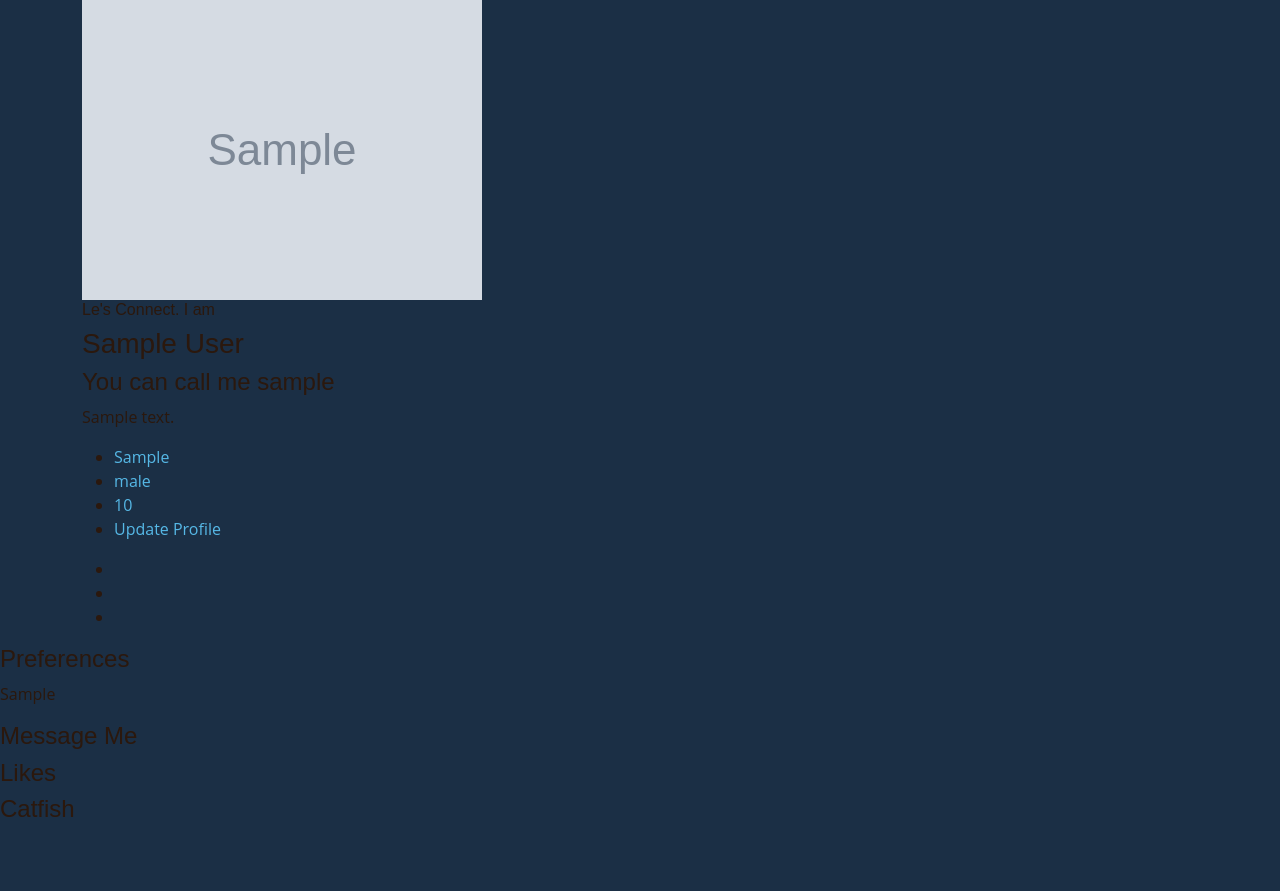
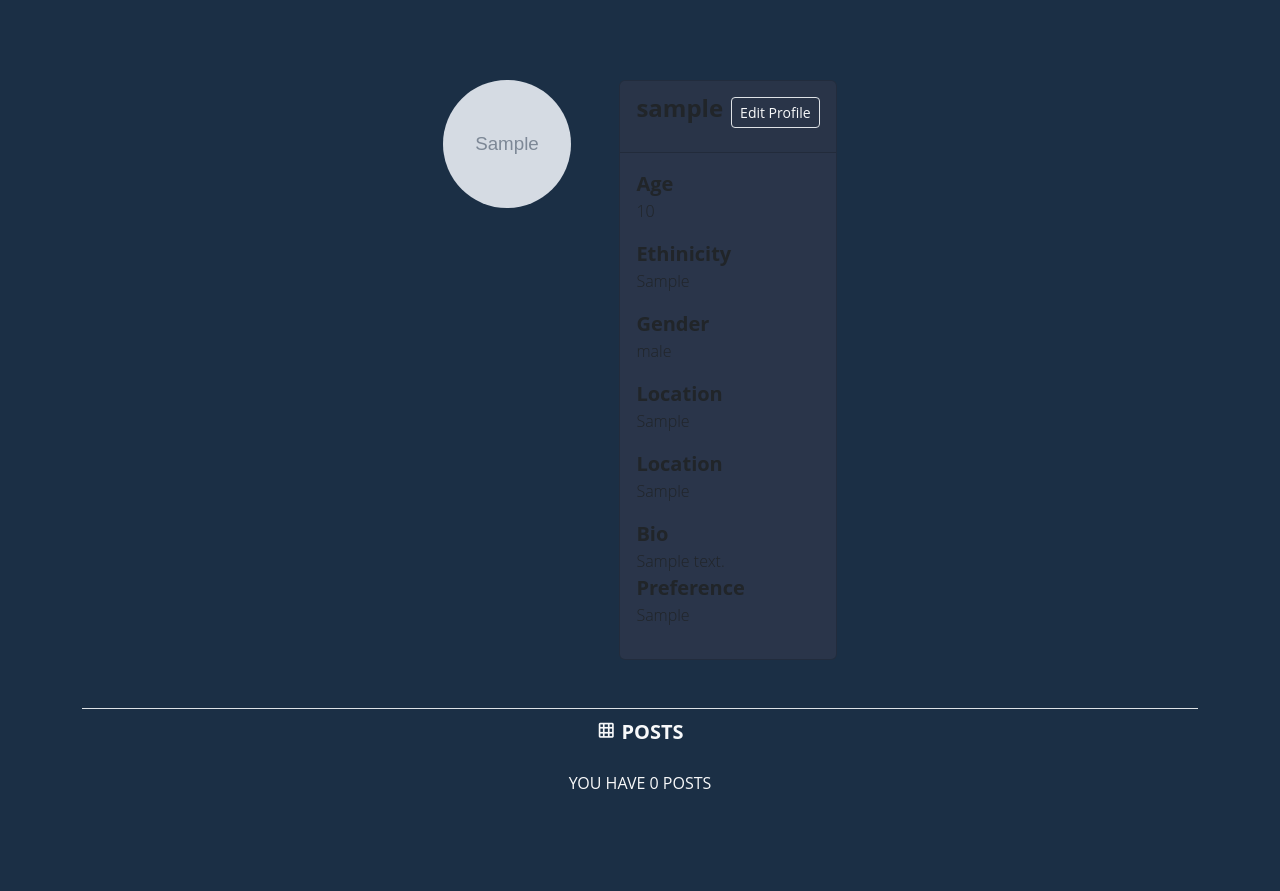
Before and after one commit to nancymwende/iConnect, a Django app: page /profile/1/ in a window 1280 px wide. Shown: the part 101-992 px from the top of the page. Before the commit the page ends 918 px from the top, so only its background shows below. Run offline with Django 4.2, Linux system fonts and the light colour scheme; a user stored in the database is signed in; tables that the repository leaves empty hold one stand-in row (values such as "Sample post"); grey boxes marked "Sample" are stand-in pictures; some libraries are stand-ins or nearby versions.

Commit message:
style: profile

```diff
--- a/connect/forms.py
+++ b/connect/forms.py
@@ -17,7 +17,7 @@ class UserRegisterForm(UserCreationForm):
 class ProfileEditForm(forms.ModelForm):
     class Meta:
         model = Profile
-        fields = ['profile_photo','age','ethnicity', 'preference', 'location', 'gender', 'bio']
+        fields = ['age', 'ethnicity','gender', 'location', 'profile_photo','preference', 'bio']
 
 class UserUpdateForm(forms.ModelForm):
     email = forms.EmailField()
@@ -29,4 +29,4 @@ class UserUpdateForm(forms.ModelForm):
 class UpdateProfileForm(forms.ModelForm):
     class Meta:
         model = Profile
-        fields = ['bio','profile_photo', 'preference', 'location']
+        fields = ['age', 'ethnicity','gender', 'location', 'profile_photo','preference', 'bio']
--- a/connect/templates/userprofile.html
+++ b/connect/templates/userprofile.html
@@ -1,65 +1,114 @@
-{% extends 'index.html' %}
-{% load crispy_forms_tags %}
+{%extends 'base.html'%}
+{% load static %}
+{% load django_bootstrap5 %}
+
+{% block styles %}
+{{block.super}}
+<link rel="stylesheet" href="{% static 'css/profile.css' %}">
+{% endblock styles %}
+
+{% block title %}Profile{% endblock title %}
+
 {% block content %}
-    <div class="container box_1620">
-        <div class="banner_inner d-flex align-items-center">
-            <div class="banner_content">
-                <div class="media">
-                    <div class="d-flex">
-                        {% if profile.profile_photo %}
-                        <img class="card-img" src="{{profile.profile_photo.url}}" alt="profile image">
+<section class="container d-flex flex-column justify-content-center align-items-center text-light">
+    <div class="profile d-flex justify-content-around">
+        <div class="dp pe-5">
+            {% if user.profile.profile_photo %}
+            <img src="{{ user.profile.profile_photo.url }}" alt="" style="width: 8rem; height: 8rem; border-radius: 50%;">
+            {% else %}
+            <p style="width: 5rem; height: 5rem; border-radius: 50%; background-color: #74b2c3;"></p>
+            {% endif %}
+        </div>
+
+        <div class="card profile-info" style="background: #2d384bda !important;">
+            <div class="card-header">
+                <div class="d-flex justify-content-between align-items-center">
+                    <p class="fw-bold fs-4">
+                        {{user.username}}
+                    </p>
+                    <p>
+                        {% if can_update  %}
+                        <a href="{% url 'update_profile' %}">
+                            <button type="button" class="btn text-light btn-sm border ms-2 mt-2" id="edit-profile-btn">Edit Profile</button>
+                        </a>
                         {% endif %}
-                    </div>
-                    <div class="media-body">
-                        <div class="personal_text">
-                            <h6>Le's Connect. I am</h6>
-                            <h3>{{profile.user.first_name}} {{profile.user.last_name}}</h3>
-                            <h4>You can call me {{profile.user.username}}</h4>
-                            <p>{{profile.bio}}</p>
-                            <ul class="list basic_info">
-                                <li><a href="#"><i class="lnr lnr-map-marker"></i>{{profile.location}}</a></li>
-                                <li><a href="#"><i class="lnr lnr-user"></i>{{profile.gender}}</a></li>
-                                <li><a href="#"><i class="lnr lnr-calendar-full"></i> {{profile.age}}</a></li>
-                                {% if profile.user == request.user and request.user.is_authenticated %}
-                                <li><a href="{% url 'update_profile' profile.user.id %}"><i class="lnr lnr-cog"></i>Update Profile</a></li>
-                                {%endif%}
-                            </ul>
-                            <ul class="list personal_social">
-                                <li><a href="#"><i class="fa fa-facebook"></i></a></li>
-                                <li><a href="#"><i class="fa fa-twitter"></i></a></li>
-                                <li><a href="#"><i class="fa fa-linkedin"></i></a></li>
-                            </ul>
-                        </div>
-                    </div>
+                    </p>
                 </div>
             </div>
+            <div class="card-body">
+                <span class="card-text mt-0 pt-0">
+                    <p>
+                        <span class="fw-bold fs-5">Age</span> <br>
+                        <span class="fw-light">
+                            {{user.profile.age}}
+                        </span>
+                    </p>
+                    <p>
+                        <span class="fw-bold fs-5">Ethinicity</span> <br>
+                        <span class="fw-light">
+                            {{user.profile.ethnicity}}
+                        </span>
+                    </p>
+                    <p>
+                        <span class="fw-bold fs-5">Gender</span> <br>
+                        <span class="fw-light">
+                            {{user.profile.gender}}
+                        </span>
+                    </p>
+                    <p>
+                        <span class="fw-bold fs-5">Location</span> <br>
+                        <span class="fw-light">
+                            {{user.profile.location}}
+                        </span>
+                    </p>
+                    <p>
+                        <span class="fw-bold fs-5">Location</span> <br>
+                        <span class="fw-light">
+                            {{user.profile.location}}
+                        </span>
+                    </p>
 
+                    {% if user.profile.bio %}
+                    <div class="bio fw-bold">
+                        <span class="fw-bold fs-5">
+                            Bio
+                        </span> <br>
+                        <span class="fw-light">
+                            {{user.profile.bio}}
+                        </span>
+                    </div>
+                    {% endif %}
+
+                    <p>
+                        <span class="fw-bold fs-5">Preference</span> <br>
+                        <span class="fw-light">
+                            {{user.profile.preference}}
+                        </span>
+                    </p>
+                </span>
+            </div>
+        </div>
+
+    </div>
+
+    <div class="my-posts mt-5 border-top text-center w-100">
+        <p class="fs-5 fw-bold text-center pt-2">
+            <i class='bx bx-grid'></i>
+            POSTS
+        </p>
+
+        <div class="posts">
+            {% if user.posts.all %}
+            <ul class="list-group list-group-numbered" style="text-align: left;">
+                {% for post in user.posts.all %}
+                <li class="list-group-item text-light"
+                    style="background-color: transparent; border-color: #FFF !important;">{{ post.title }}</li>
+                {% endfor %}
+            </ul>
+            {% else %}
+            <p class="mt-4">YOU HAVE 0 POSTS</p>
+            {% endif %}
         </div>
     </div>
-    <div class="row welcome_inner">
-        <div class="col-lg-6">
-            <div class="welcome_text">
-                <h4>Preferences</h4>
-                <p>{{profile.preference}}</p>
-                <div class="row">
-                    <div class="col-md-4">
-                        <div class="wel_item">
-                            <i class="lnr lnr-envelope"></i>
-                            <h4>Message Me</h4>
-                        </div>
-                        <!-- Add a loop to display all the likes and catfish votes gotten -->
-                        <div class="wel_item">
-                            <i class="lnr lnr-thumbs-up"></i>
-                            <h4>Likes</h4>
-                        </div>
-                        <div class="wel_item">
-                            <i class="lnr lnr-thumbs-Down"></i>
-                            <h4>Catfish</h4>
-                        </div>
-                    </div>
-
-                </div>
-            </div>
-        </div>
-    </div>
-{% endblock %}
+</section>
+{% endblock content %}
--- a/connect/urls.py
+++ b/connect/urls.py
@@ -11,7 +11,7 @@ urlpatterns = [
     path('logout/', auth_views.LogoutView.as_view(next_page='/login'), name='logout'),
     path('login/', auth_views.LoginView.as_view(template_name='django_registration/login.html'),name='login'),
     path('profile/<int:profile_id>/',views.profile,name='profile'),
-    path('update_profile/<int:profile_id>/', views.update_profile, name='update_profile'),
+    path('update_profile/', views.update_profile, name='update_profile'),
 ]
 
 if settings.DEBUG:
--- a/connect/views.py
+++ b/connect/views.py
@@ -45,17 +45,19 @@ def user_profile(request, username):
     }
     return render(request, 'userprofile.html', params)
 
+@login_required(login_url='login')
 def profile(request, profile_id):
-    try:
-        user = User.objects.get(pk=profile_id)
-        profile=Profile.objects.get(user=user)
+    user = get_object_or_404(User, pk=profile_id)
 
-        context = {
-            "profile":profile
-        }
-    except Profile.DoesNotExist:
-        raise Http404()
-    return render(request, 'userprofile.html',context)
+    can_update = False
+
+    if request.user == user:
+        can_update = True
+    else:
+        can_update = False
+
+    context = {'user': user, 'can_update': can_update}
+    return render(request, 'userprofile.html', context)
 
 def update_profile(request):
     user = request.user
--- /dev/null
+++ b/static/css/profile.css
@@ -0,0 +1,20 @@
+#edit-profile-btn {
+    transition: .2s ease-in-out;
+}
+
+#edit-profile-btn:hover {
+    background-color: #FFF;
+    color: var(--color-primary) !important;
+}
+
+@media screen and (max-width: 640px) {
+    section .profile {
+        flex-direction: column !important;
+    }
+
+    section .profile .dp {
+        padding: 0 !important;
+        margin-bottom: 1rem;
+        text-align: center;
+    }
+}
```
Also changed, not shown: connect/templates/home.html (+10 -21 lines), connect/templates/update_profile.html (+40 -21 lines), connect/templates/user/home.html (deleted, +0 -47 lines), media/photos/1_riImQHXJiu3N8O2CZBRUrA.jpeg (added).
